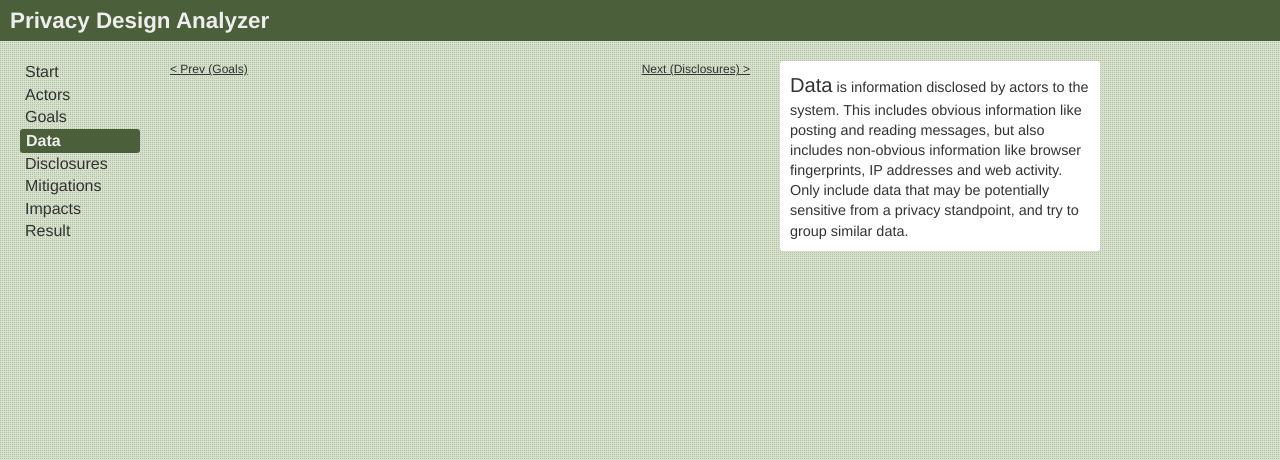
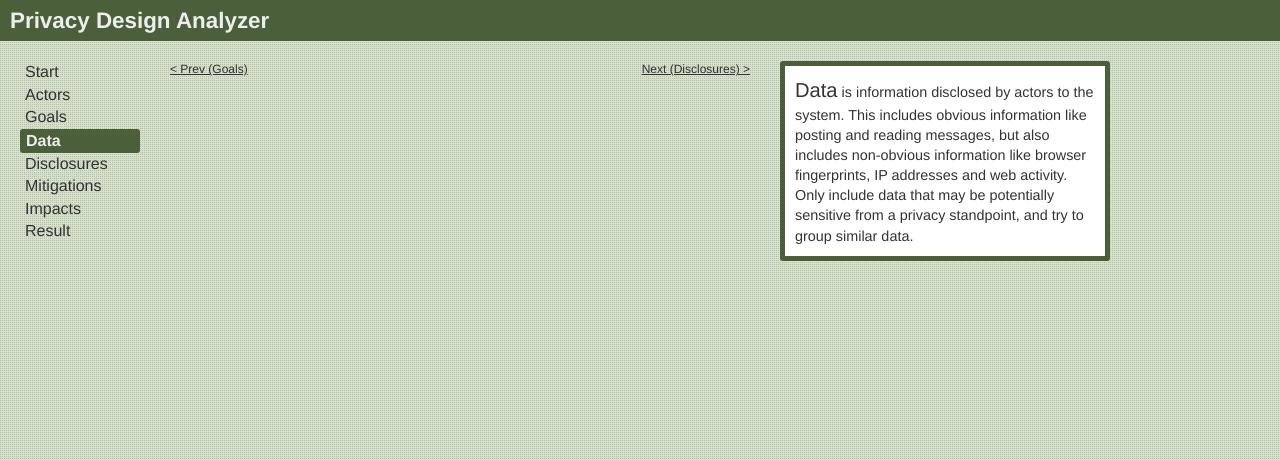
Before and after one commit to alsmola/privacydesignanalyzer, a Flask app: template templates/data.html in a window 1280 px wide. Shown: the top 460 px of the page. Run offline with Flask 2, Linux system fonts and the light colour scheme; the template is opened without the code that fills it, so the values that code supplies are empty; some libraries are stand-ins or nearby versions.

Commit message:
Added border to help

```diff
--- a/static/style.css
+++ b/static/style.css
@@ -91,6 +91,7 @@ background-color: white;
 position: fixed;
 left: 780px;
 font-size: .9em;
+border: 5px solid #4b603a;
 }
 
 #nav {
```
